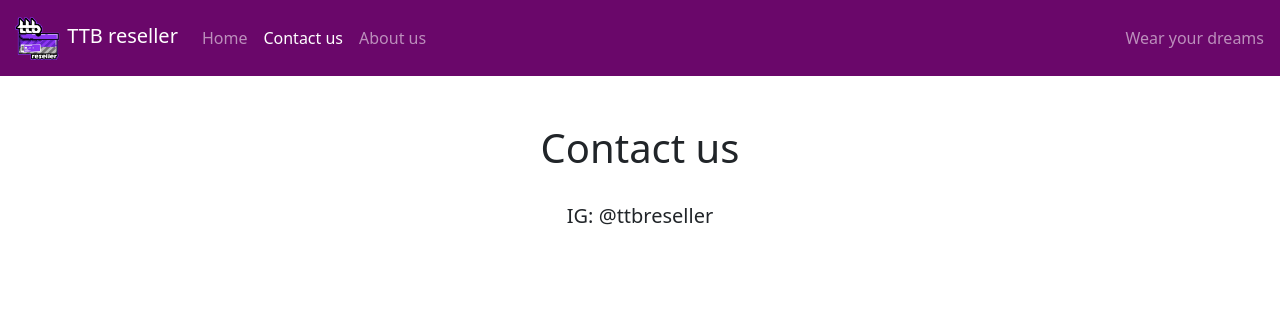
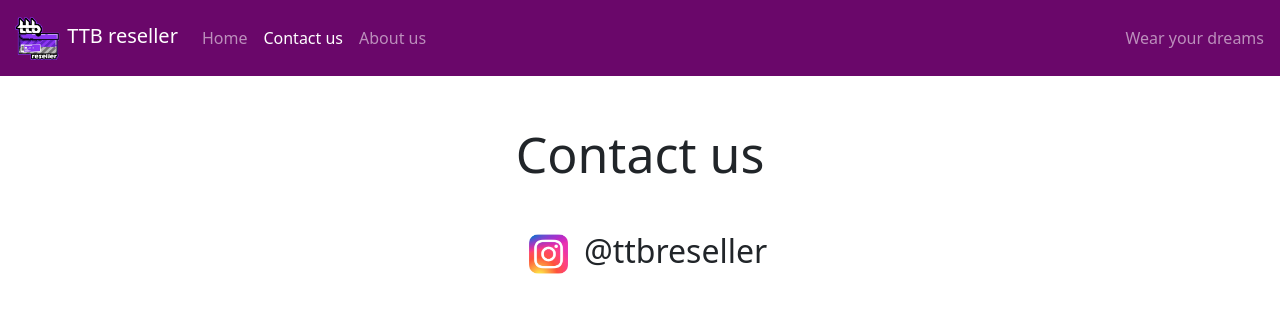
Before and after one commit to gabrielebnc/ttb_original, a Django app: page /contact-us/ in a window 1280 px wide. Shown: the top 336 px of the page. Run offline with Django 3.2, Linux system fonts and the light colour scheme.

Commit message:
Contact us page minor changes

```diff
--- a/home/templates/home/contact_us.html
+++ b/home/templates/home/contact_us.html
@@ -1,5 +1,6 @@
 {% extends 'home/base.html' %}
-<html lang="en">
+{% load static %}
+<html lang="en" xmlns="http://www.w3.org/1999/html">
 <head>
     <meta charset="UTF-8">
     <title>{% block title%}Contact Us{% endblock %}</title>
@@ -8,12 +9,13 @@
     {%block content%}
     <div class="container">
         <div class="row mt-5 mb-4">
-            <div class="col d-flex justify-content-center"><h1>Contact us</h1></div>
+            <div class="col d-flex justify-content-center"><h1 style="font-size:50px">Contact us</h1></div>
             </div>
         <div class="row">
-            <div class="col text-center"><h5>IG: @ttbreseller</h5></div>
+            <div class="col d-flex justify-content-center mt-3"><a href="https://www.instagram.com/ttbreseller/"><h2><img src="{% static 'images/ig1.jpg' %}" style="width:40x; height:40px"></a>@ttbreseller</h2></div>
         </div>
     </div>
-    {% endblock %}
+
+    {% endblock content%}
 </body>
 </html>
--- a/ttbsite1/settings.py
+++ b/ttbsite1/settings.py
@@ -23,8 +23,7 @@ BASE_DIR = Path(__file__).resolve().parent.parent
 SECRET_KEY = 'django-insecure-p3ibfrmz93m%n$c@=t&*kf(-fp#&u4ph(l^=fl_%tdn^t#i=lv'
 
 # SECURITY WARNING: don't run with debug turned on in production!
-DEBUG = False
-
+DEBUG = True
 ALLOWED_HOSTS = ['ttbreseller.herokuapp.com', '127.0.0.1']
 
 
```
Also changed, not shown: static/images/ig1.jpg (added), static/images/off-white-x-nike-air-max-97-menta.jpg (deleted), static/images/presto2.jpg (deleted), static/images/scarpa-air-presto-2SgNp1.jpg (deleted).
